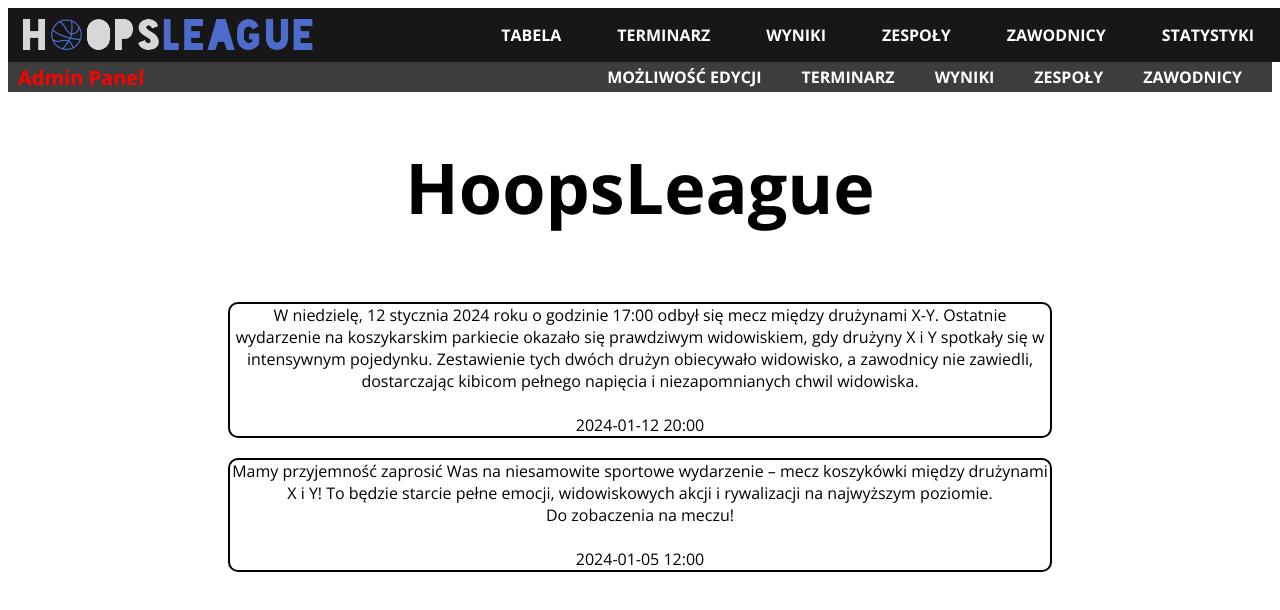
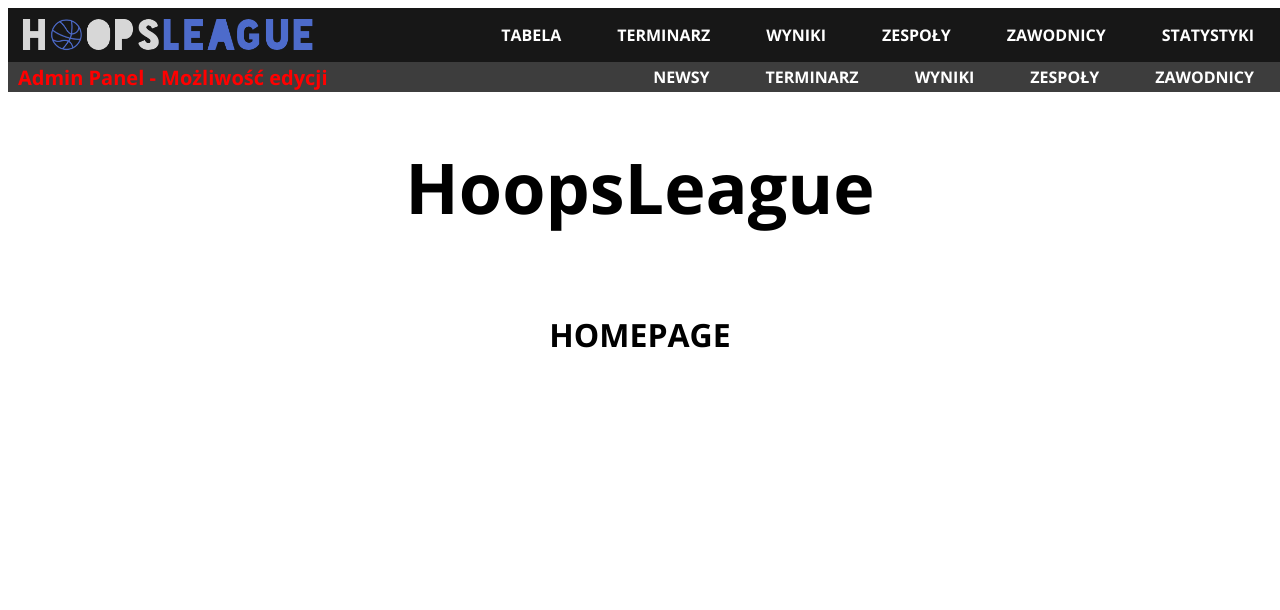
Before and after one commit to skibasebastian/hoopsleague-front, a React (Create React App) app: page / in a window 1280 px wide. Shown: the top 610 px of the page. Built offline with nearby package versions, Linux system fonts and the light colour scheme.

Commit message:
Poprawienie NavBaru admina i dodanie możliwości dodawania i wyświetlania newsów.

```diff
--- a/src/App.css
+++ b/src/App.css
@@ -73,6 +73,10 @@ nav span {
   border-radius: 0.2rem;
 }
 
+nav h1{
+  color: white;
+}
+
 @media (max-width: 1100px) {
   nav .menu {
     display: flex;
@@ -97,6 +101,9 @@ nav span {
   height: 30px;
   padding: 0px 10px 0px 10px;
   background-color: #3d3d3d;
+  width: 100%;
+  position: sticky;
+  top: 54px;
 }
 
 .navAdmin a {
@@ -207,7 +214,7 @@ th, td {
 }
 
 .wholeScore h1{
-  font-size: 20px;
+  font-size: 15px;
 }
 
 .scoreCard {
@@ -241,6 +248,11 @@ th, td {
 
 .score {
   width: 200px;
+  padding-top: 50px;
+}
+
+.score h1{
+  font-size: 30px;
 }
 
 .score a:link {
@@ -312,16 +324,13 @@ th, td {
 }
 
 .boldtext {
-  /* border: 2px solid black; */
   width: 350px;
   Height: 30px;
   font-weight: bold;
   font-size: 20px;
-  /* vertical-align: center; */
 }
 
 .blockDiv {
-  /* border: 2px solid rgb(255, 0, 0); */
   display: flex;
   padding: 0px 0px 30px 0px;
 }
@@ -329,7 +338,6 @@ th, td {
 .stats {
   display: grid;
   padding: 0px 3px;
-  /* border: 2px solid rgb(255, 0, 0); */
   justify-content: center;
   width: 350px;
 }
--- a/src/App.js
+++ b/src/App.js
@@ -20,6 +20,7 @@ import PlayerInfo from './Pages/PlayerInfo';
 import ProtectedRoutes from './ProtectedRoutes';
 import ChangePageTitle from './TitleChange';
 import NavBar from './Pages/NavBar';
+import NewsAdmin from './Pages/NewsAdmin';
 
 function App() {
 
@@ -43,17 +44,6 @@ function App() {
 
       <NavBar/>
 
-    <div id="navadm" className='navAdmin'>
-        <h1>Admin Panel</h1>
-      <ul>
-        <span>Możliwość edycji</span>
-        <a href="/scheduleadmin">Terminarz</a>
-        <a href="/scoresadmin">Wyniki</a>
-        <a href="/teamsadmin">Zespoły</a>
-        <a href="/playersadmin">Zawodnicy</a>
-      </ul>
-    </div>
-
     <h1 className='title'>
         HoopsLeague
     </h1>
@@ -71,6 +61,7 @@ function App() {
       <Route path="/stats" element={<Stats />} />
 
       <Route element={<ProtectedRoutes/>}>
+        <Route path="/newsadmin" element={<NewsAdmin />} />
         <Route path="/scheduleadmin" element={<ScheduleAdmin />} />
         <Route path="/scoresadmin" element={<ScoresAdmin />} />
         <Route path="/scoresadmin/:GameID" element={<GameInfoAdmin />} />
--- a/src/Pages/Home.js
+++ b/src/Pages/Home.js
@@ -5,26 +5,7 @@ function Home() {
   return (
     <div className="form">
 
-      <div className="infoCard">
-        <span>W niedzielę, 12 stycznia 2024 roku o godzinie 17:00 odbył się mecz między drużynami X-Y.
-        Ostatnie wydarzenie na koszykarskim parkiecie okazało się prawdziwym widowiskiem,
-        gdy drużyny X i Y spotkały się w intensywnym pojedynku.
-        Zestawienie tych dwóch drużyn obiecywało widowisko, a zawodnicy nie zawiedli,
-        dostarczając kibicom pełnego napięcia i niezapomnianych chwil widowiska.
-        </span>
-        <span>&#8203;</span>
-        <span>2024-01-12 20:00</span>
-      </div>
-
-      <div className="infoCard">
-        <span>Mamy przyjemność zaprosić Was na niesamowite sportowe wydarzenie –
-          mecz koszykówki między drużynami X i Y! To będzie starcie pełne emocji,
-          widowiskowych akcji i rywalizacji na najwyższym poziomie.
-        </span>
-        <span>Do zobaczenia na meczu!</span>
-        <span>&#8203;</span>
-        <span>2024-01-05 12:00</span>
-      </div>
+      <h1>HOMEPAGE</h1>
 
     </div>
 
--- a/src/Pages/NavBar.js
+++ b/src/Pages/NavBar.js
@@ -4,8 +4,10 @@ import { Link, NavLink } from 'react-router-dom';
 
 const NavBar = () => {
     return (
-    <nav>
-        <Link to="/"><img src={logo}/></Link>
+    <>
+
+        <nav>
+            <Link to="/"><img src={logo}/></Link>
         <div className="menu">
             <span></span>
             <span></span>
@@ -19,7 +21,21 @@ const NavBar = () => {
             <li><NavLink to="/players">Zawodnicy</NavLink></li>
             <li><NavLink to="/stats">Statystyki</NavLink></li>
         </ul>
-    </nav>
+        </nav>
+
+        <nav class="navAdmin">
+            <h1>Admin Panel - Możliwość edycji</h1>
+        <ul>
+            <li><NavLink to="/newsadmin">Newsy</NavLink></li>
+            <li><NavLink to="/scheduleadmin">Terminarz</NavLink></li>
+            <li><NavLink to="/scoresadmin">Wyniki</NavLink></li>
+            <li><NavLink to="/teamsadmin">Zespoły</NavLink></li>
+            <li><NavLink to="/playersadmin">Zawodnicy</NavLink></li>
+        </ul>
+        </nav>
+
+    </>
+
     );
 };
 
--- /dev/null
+++ b/src/Pages/NewsAdmin.js
@@ -0,0 +1,71 @@
+import React, {useState, useEffect} from 'react';
+import Axios from 'axios';
+
+function NewsAdmin() {
+
+    const [NewsTitle, setNewsTitle] = useState('');
+    const [NewsText, setNewsText] = useState('');
+    const [NewsData, setNewsData] = useState([]);
+
+    useEffect(() => {
+        Axios.get("http://localhost:3001/api/getnewsdata/").then((response) => {
+          setNewsData(response.data)
+        }).catch((err) => {
+          console.log(err)
+        })
+    })
+
+    const addNews = () => {
+        Axios.post('http://localhost:3001/api/insertnews/', {
+            NewsTitle: NewsTitle,
+            NewsText: NewsText,
+        });
+
+        document.getElementById("NewsTitleLabel").value = "";
+        document.getElementById("NewsTextLabel").value = "";
+      };
+
+    return(
+        <div className="form">
+
+            <h1>Dodaj zawodnika:</h1>
+
+            <label>Tytuł newsa:</label>
+
+            <input
+            type="text"
+            name="NewsTitle"
+            id="NewsTitleLabel"
+            onChange={(e) => {
+                setNewsTitle(e.target.value);
+            }}/>
+
+            <label>Treść newsa:</label>
+
+            <textarea
+            name="NewsText"
+            id="NewsTextLabel"
+            cols="40"
+            rows="5"
+            onChange={(e) => {
+                setNewsText(e.target.value);
+            }}/>
+
+            <button onClick= {addNews}>Dodaj</button>
+
+            {NewsData.map((NewsData) => (
+                <>
+                    <div className="infoCard">
+                        <h1>{NewsData.NewsTitle}</h1>
+                        <span>{NewsData.NewsText}</span>
+                        <span>&#8203;</span>
+                        <span>{NewsData.DateTime}</span>
+                    </div>
+                </>
+            ))}
+
+        </div>
+    )
+}
+
+export default NewsAdmin
--- a/src/Pages/PlayersAdmin.js
+++ b/src/Pages/PlayersAdmin.js
@@ -135,6 +135,7 @@ function PlayersAdmin() {
         type="text"
         name="PlayerImage"
         id="PlayerImageLabel"
+        defaultValue="https://cdn.pixabay.com/photo/2015/10/05/22/37/blank-profile-picture-973460_960_720.png"
         onChange={(e) => {
           setPlayerImage(e.target.value);
       }}/>
--- a/src/Pages/TeamsAdmin.js
+++ b/src/Pages/TeamsAdmin.js
@@ -44,6 +44,7 @@ function TeamsAdmin() {
           type="text"
           id="TeamLogoLabel"
           name="TeamLogo"
+          defaultValue="https://img.freepik.com/free-vector/basketball-logo-orange-ball_78370-1101.jpg"
           onChange={(e) => {
             setTeamLogo(e.target.value);
           }}
```
